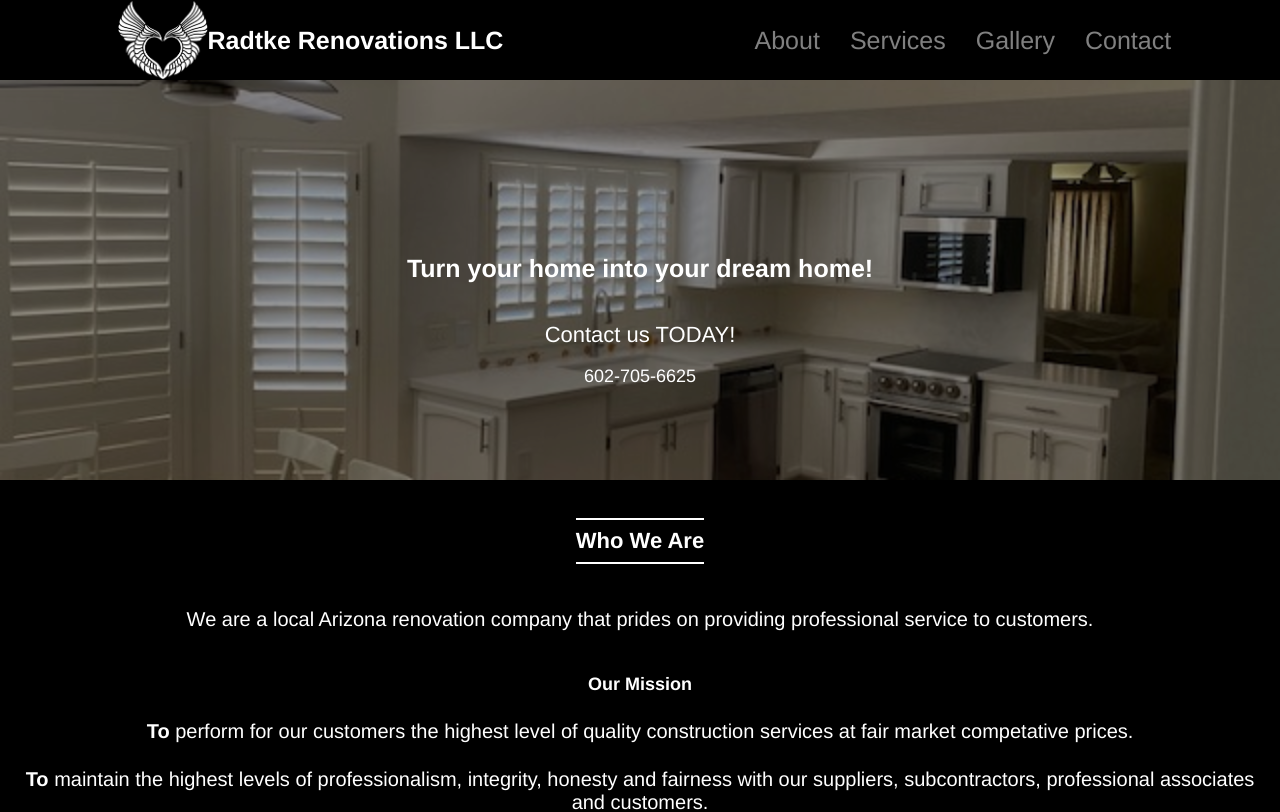
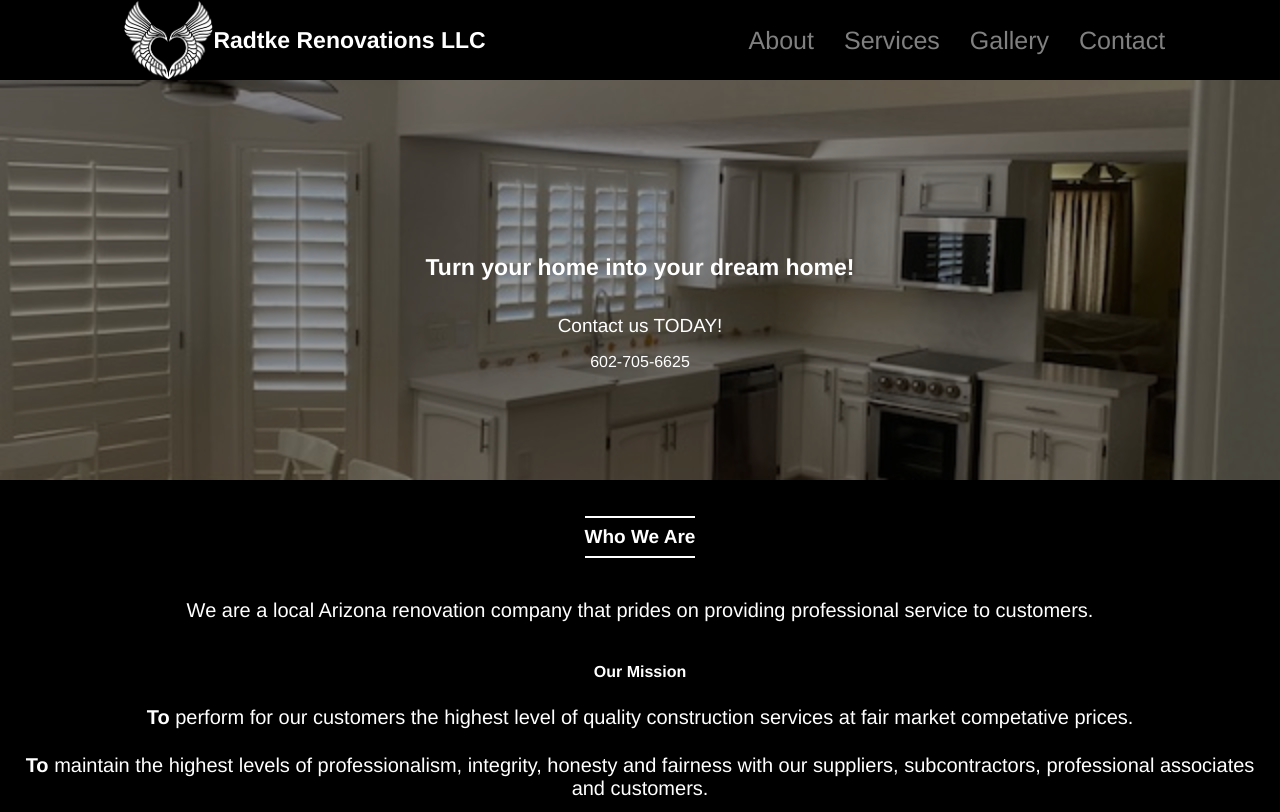
Before and after one commit to tseamans1214/radtke-renovations-website-react, a React (Create React App) app: page / in a window 1280 px wide. Shown: the top 812 px of the page. Built offline with nearby package versions, Linux system fonts and the light colour scheme.

Commit message:
Fix header font for small phones

```diff
--- a/public/css/index.css
+++ b/public/css/index.css
@@ -278,3 +278,39 @@ nav a:hover {
     }
 
 }
+
+@media only screen and (max-height: 800px) {
+    h1 {
+        font-size: 2.3em;
+    }
+
+    h2 {
+        font-size: 1.9em;
+    }
+
+    h3 {
+        font-size: 1.6em;
+    }
+
+
+    nav {
+        font-size: 2.5em;
+    }
+
+    .nav-button {
+        font-size: 2.0em;
+    }
+
+    p, li, footer{
+        font-size: 2.0em;
+    }
+
+    header div h2 {
+        display: none;
+    }
+
+    .arrow {
+        font-size: 4.0em !important;
+    }
+
+}
```
